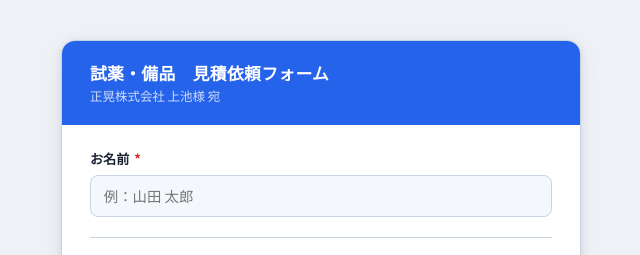
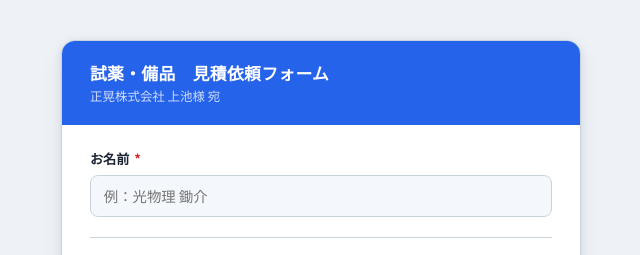
Before and after one commit to Mura-souce/reagent-order, a plain HTML site: page index.html in a window 1280 px wide. Shown: the top 255 px of the page, 319-959 px from the left. Drawn offline with Linux system fonts and the light colour scheme.

Commit message:
Change name placeholder to 光物理 鋤介

```diff
--- a/index.html
+++ b/index.html
@@ -335,7 +335,7 @@ input[type="number"] {
 
       <div class="field">
         <label class="field-label" for="name">お名前 <span class="req">*</span></label>
-        <input type="text" id="name" placeholder="例：山田 太郎">
+        <input type="text" id="name" placeholder="例：光物理 鋤介">
         <div class="error-text" id="name-err">お名前を入力してください</div>
       </div>
 
```
